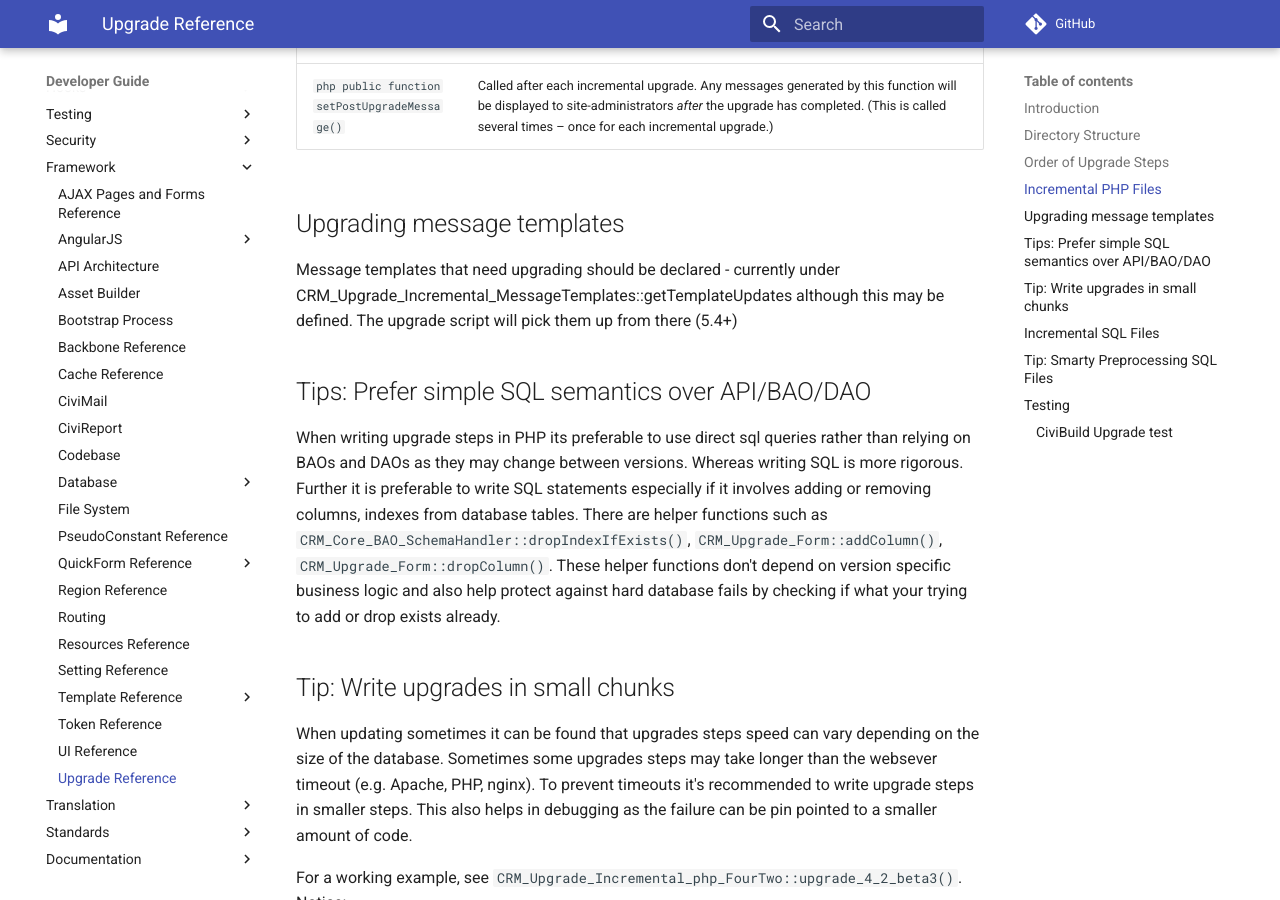
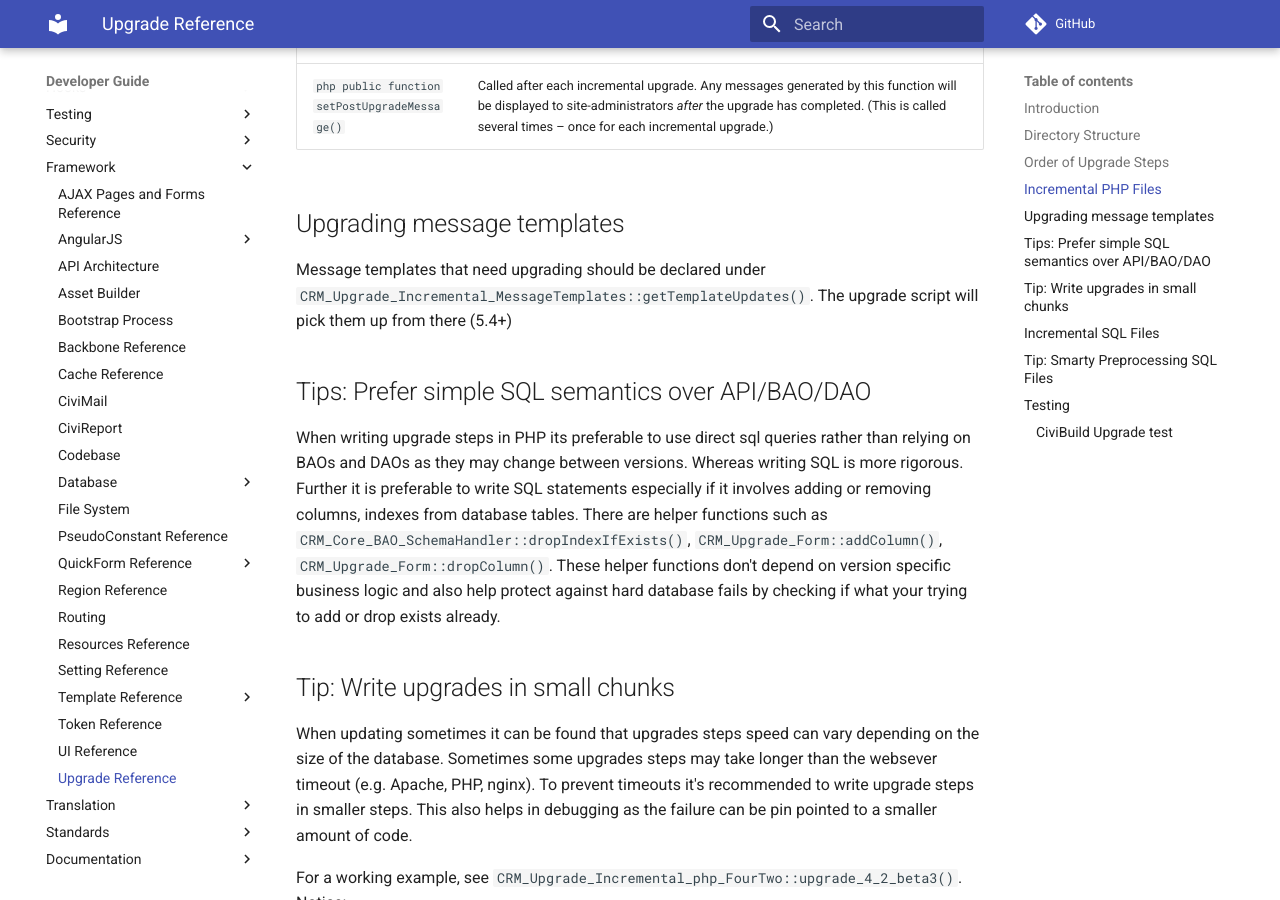
Before and after one commit to civicrm/civicrm-dev-docs, an MkDocs documentation site: the page built from docs/framework/upgrade.md, in a window 1280 px wide and 900 px high, scrolled down 1724 px. Built offline with MkDocs 1.6.1 and Material for MkDocs 9.7.7, drawn with Linux system fonts in a browser that asks for light colours; comment, search, counter and statistics services are not loaded; old or Windows-style settings are respelled for this version of MkDocs.

Commit message:
Update upgrade.md

```diff
--- a/docs/framework/upgrade.md
+++ b/docs/framework/upgrade.md
@@ -39,7 +39,8 @@ Each class in the `CRM_Upgrade_Incremental_php` corresponds to a major release o
 | `php public function setPostUpgradeMessage() ` | Called after each incremental upgrade. Any messages generated by this function will be displayed to site-administrators *after* the upgrade has completed. (This is called several times – once for each incremental upgrade.) |
 
 ## Upgrading message templates
-Message templates that need upgrading should be declared - currently under CRM_Upgrade_Incremental_MessageTemplates::getTemplateUpdates although this may be defined. The upgrade script will pick them up from there (5.4+)
+
+Message templates that need upgrading should be declared under `CRM_Upgrade_Incremental_MessageTemplates::getTemplateUpdates()`. The upgrade script will pick them up from there (5.4+)
 
 ## Tips: Prefer simple SQL semantics over API/BAO/DAO
 
```
